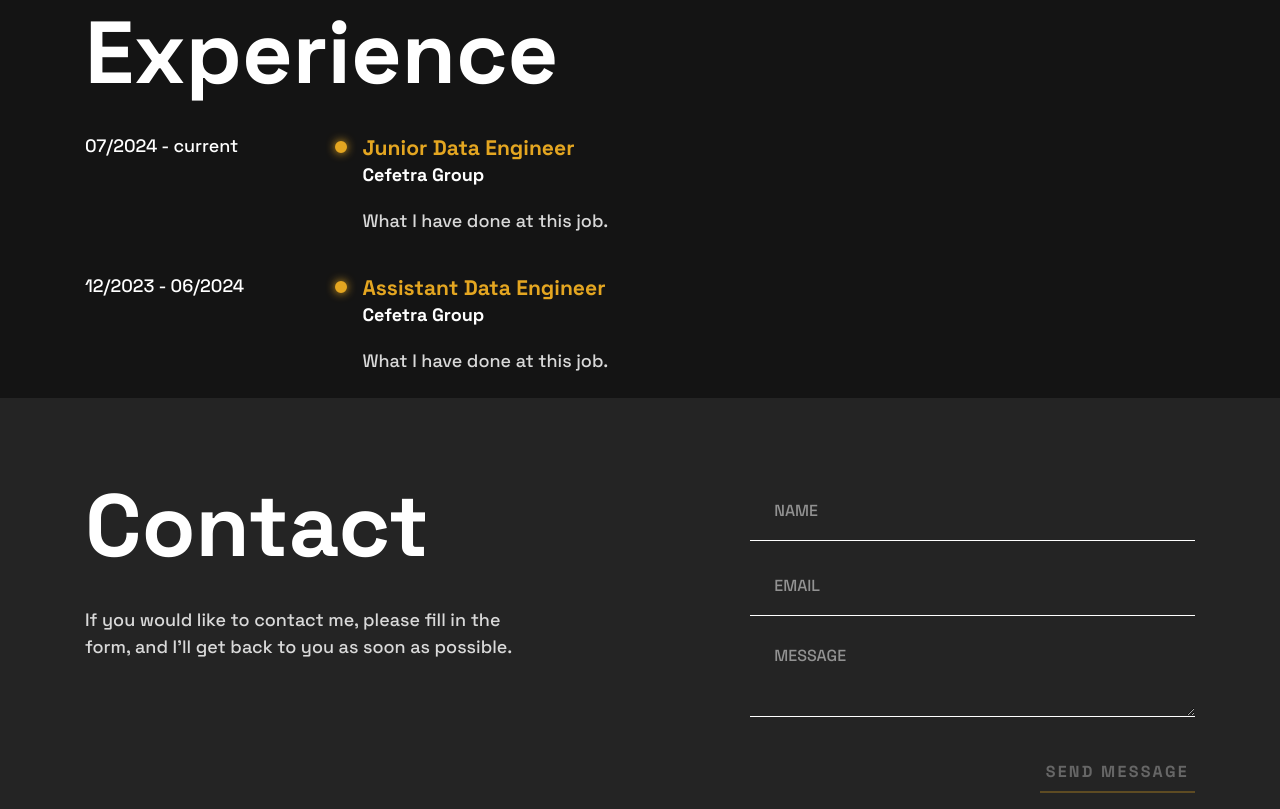
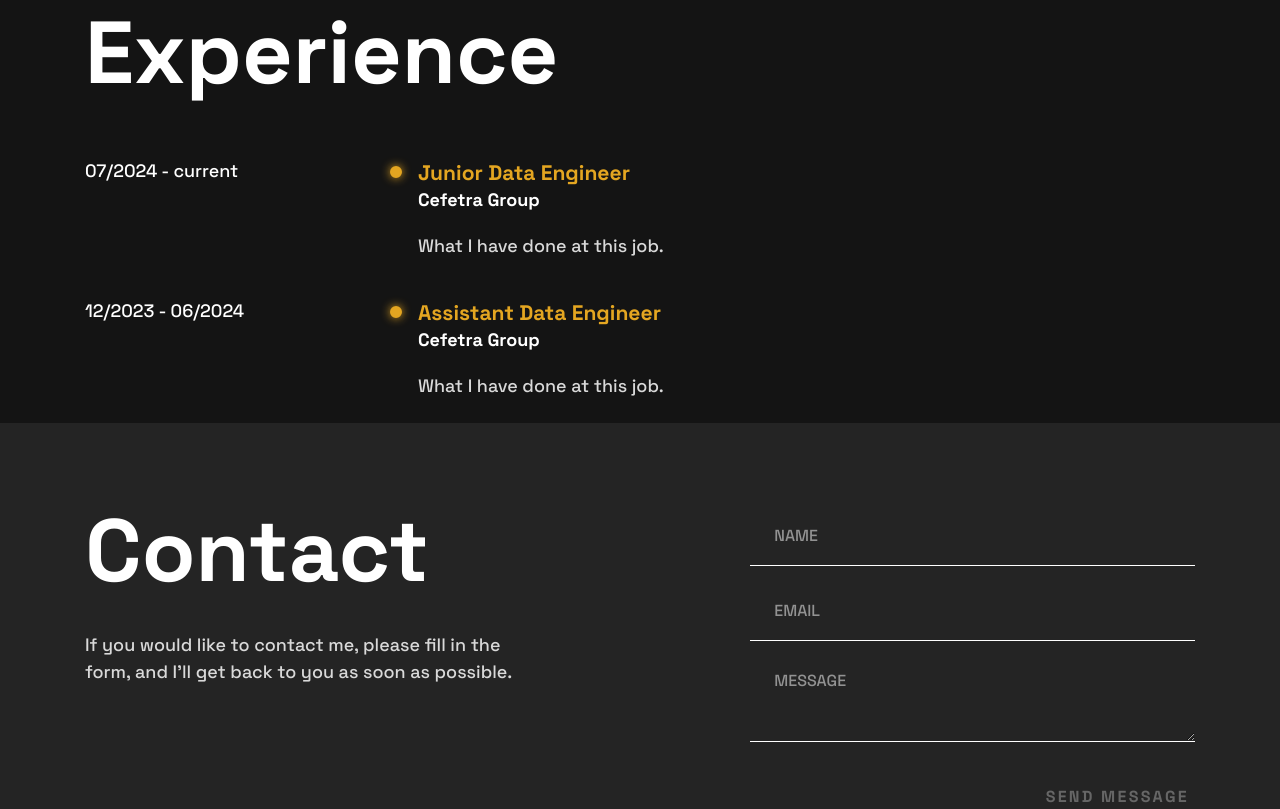
Before and after one commit to NataliaKhaidanova/portfolio, a plain HTML site: page index.html in a window 1280 px wide. Shown: the part 980-1789 px from the top of the page. Drawn offline with Linux system fonts and the light colour scheme.

Commit message:
Save changes before timeline.

```diff
--- a/index.html
+++ b/index.html
@@ -111,7 +111,8 @@
                 <h2 class="experience_headline header-xl">Experience</h2>
                 <div class="experience_item">
                     <div class="experience_column experience_column_one">
-                        <div class="experience_date">07/2024 - current</div>
+                        <div class="experience_date experience_date_mobile">07/24 - cur</div>
+                        <div class="experience_date experience_date_desktop">07/2024 - current</div>
                     </div>
                     <div class="experience_column experience_column_two">
                         <div class="experience_circle"></div>
@@ -127,7 +128,8 @@
                 </div>
                 <div class="experience_item">
                     <div class="experience_column experience_column_one">
-                        <div class="experience_date">12/2023 - 06/2024</div>
+                        <div class="experience_date experience_date_mobile">12/23 - 06/24</div>
+                        <div class="experience_date experience_date_desktop">12/2023 - 06/2024</div>
                     </div>
                     <div class="experience_column experience_column_two">
                         <div class="experience_circle"></div>
--- a/style.css
+++ b/style.css
@@ -311,7 +311,7 @@ width: 30%;
 }
 
 .experience_headline {
-    margin-block: 0 40px;
+    margin-block: 0 65px;
     text-align: center;
 }
 
@@ -321,7 +321,7 @@ width: 30%;
 
 .experience_item {
     display: grid;
-    grid-template-columns: 20% 20% 40%;
+    grid-template-columns: 35% 20% 40%;
     justify-content: center;
 }
 
@@ -333,6 +333,7 @@ width: 30%;
 
 }
 
+
 .experience_column_two {
     margin-right: 28px;
     text-align: right;
@@ -340,8 +341,13 @@ width: 30%;
 }
 
 .experience_date {
-    text-align: right;
+    text-align: center;
+    font-size: clamp(1rem, 0.79rem + 0.89vw, 1.125rem);
     line-height: 1;
+}
+
+.experience_date_desktop {
+    display: none;
 }
 
 .experience_circle {
@@ -391,7 +397,21 @@ width: 30%;
     }
 
     .experience_item {
-        grid-template-columns: 20% 5% 40%;
+        grid-template-columns: 35% 5% 40%;
+        justify-content: initial;
+    }
+    .experience_date_mobile {
+        display: none;
+    }
+
+    .experience_date_desktop {
+        display: block;
+    }
+}
+
+@media (min-width: 62.5em) {
+    .experience_item {
+        grid-template-columns: 25% 5% 40%;
         justify-content: initial;
     }
 }
```
